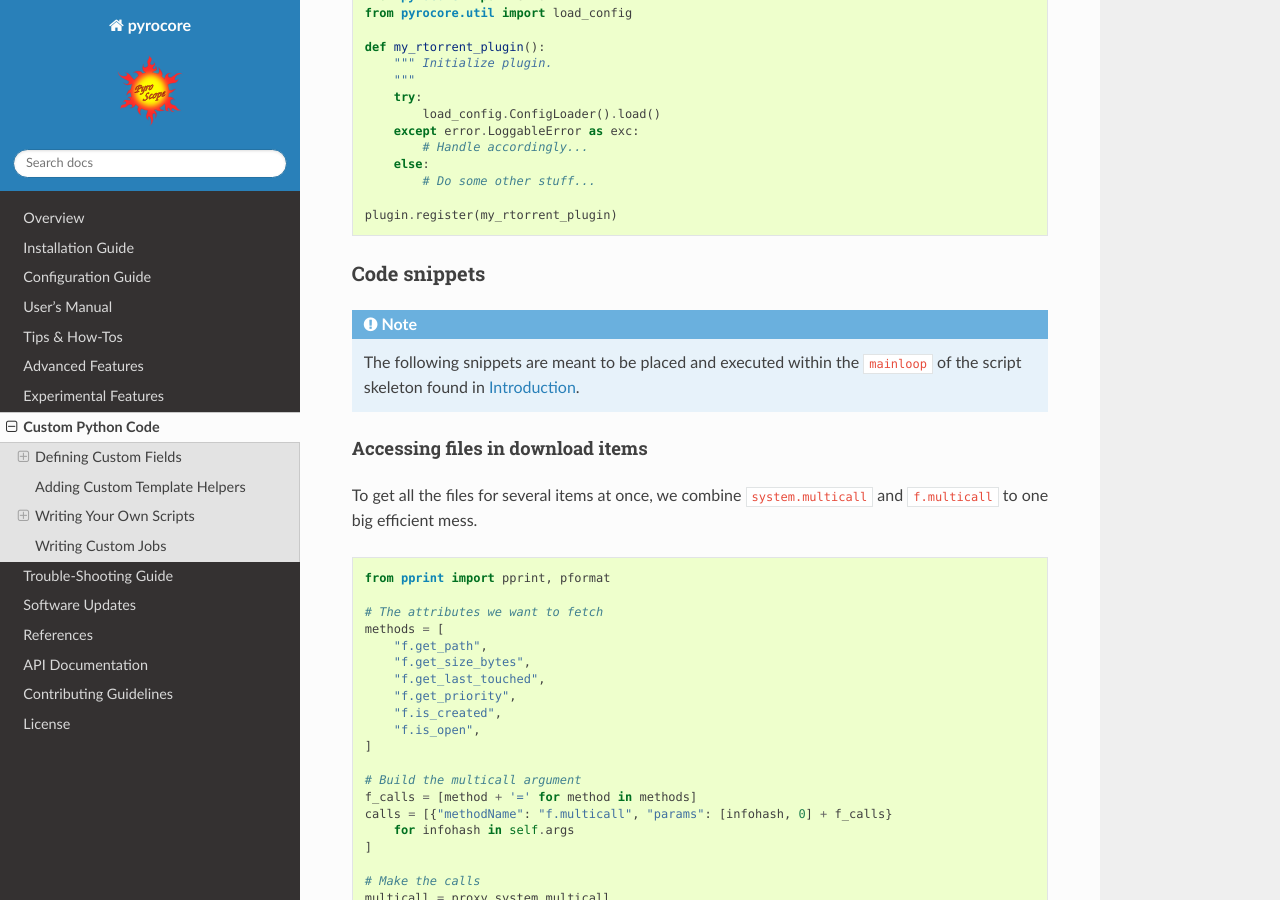
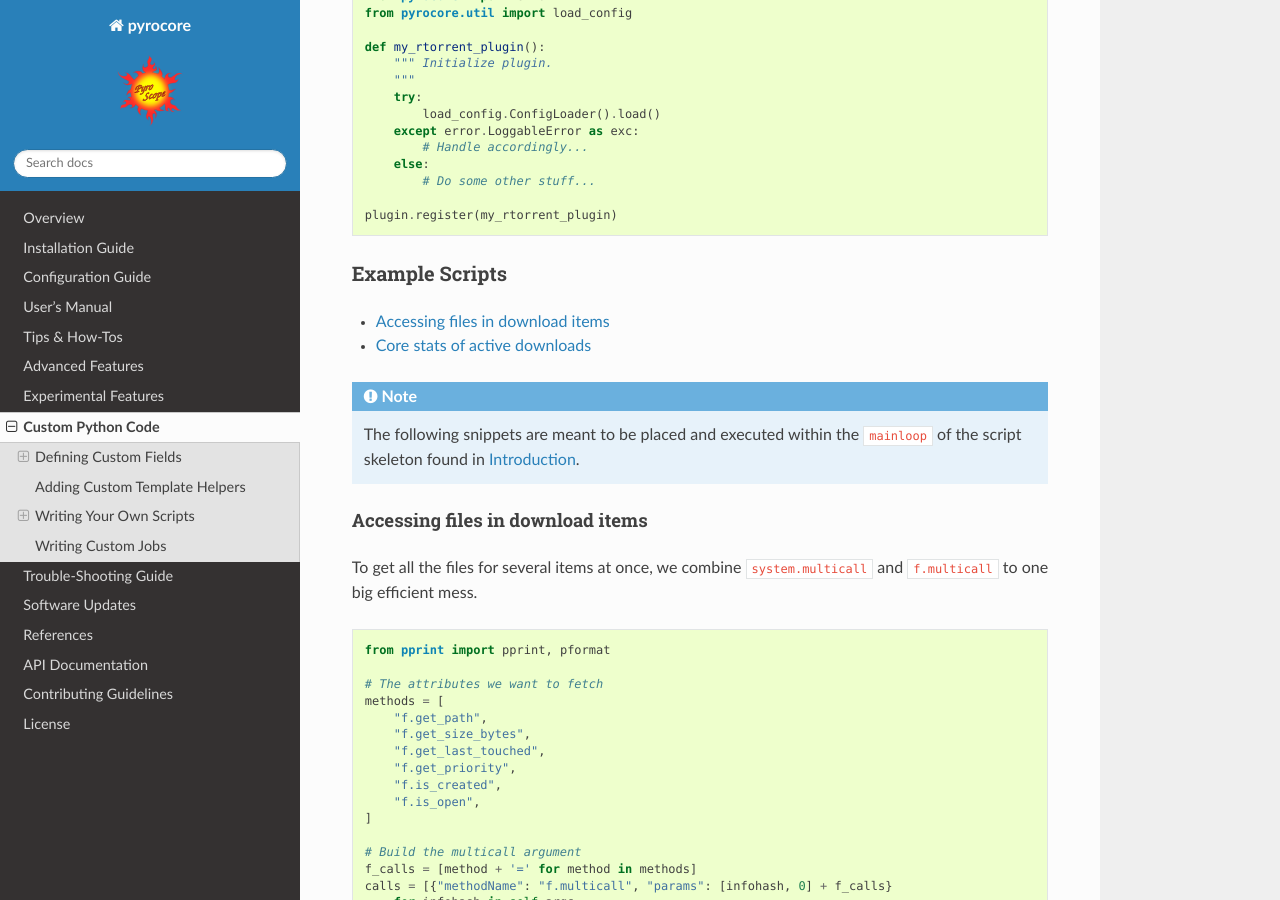
Before and after one commit to pyroscope/pyrocore, a Sphinx documentation site: the page built from docs/custom.rst, in a window 1280 px wide and 900 px high, scrolled down 6871 px. Built offline with Sphinx 7.4.7 and the Read the Docs theme 2.0.0, drawn with Linux system fonts in a browser that asks for light colours.

Commit message:
docs: local TOC for example scripts

```diff
--- a/docs/custom-scripts.rst
+++ b/docs/custom-scripts.rst
@@ -138,8 +138,11 @@ does for you otherwise).
     plugin.register(my_rtorrent_plugin)
 
 
-Code snippets
-^^^^^^^^^^^^^
+Example Scripts
+^^^^^^^^^^^^^^^
+
+.. contents::
+    :local:
 
 .. note::
 
```
